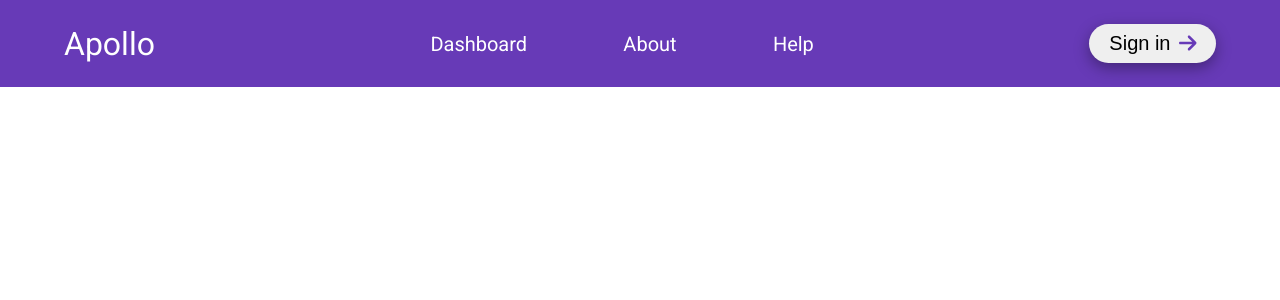
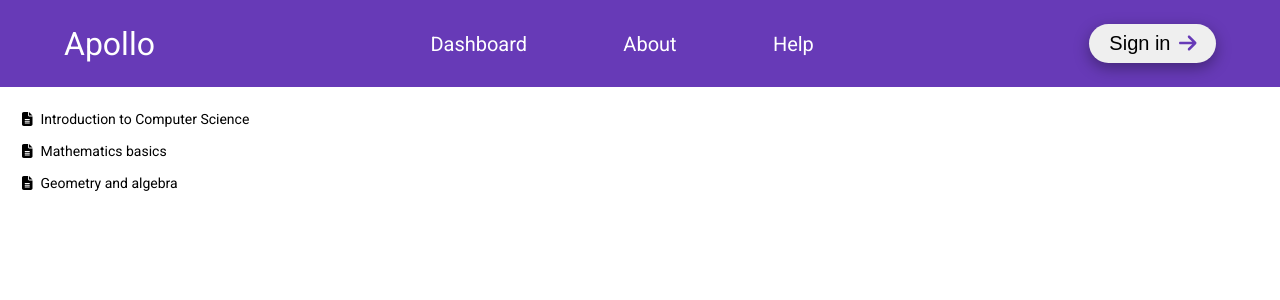
Before and after one commit to popastefan10/apollo-frontend, an Angular app: page / in a window 1280 px wide. Shown: the top 300 px of the page. Built offline with nearby package versions, Linux system fonts and the light colour scheme.

Commit message:
added articles

```diff
--- a/src/app/app.component.html
+++ b/src/app/app.component.html
@@ -1,2 +1,3 @@
 <app-navbar></app-navbar>
+<app-articles></app-articles>
 <router-outlet></router-outlet>
--- a/src/app/app.module.ts
+++ b/src/app/app.module.ts
@@ -7,11 +7,13 @@ import { BrowserAnimationsModule } from '@angular/platform-browser/animations';
 import { GlobalMaterialModule } from './shared/global-material/global-material.module';
 import { NavbarComponent } from './components/navbar/navbar.component';
 import { FontAwesomeModule } from '@fortawesome/angular-fontawesome';
+import { ArticlesComponent } from './components/articles/articles.component';
 
 @NgModule({
   declarations: [
     AppComponent,
-    NavbarComponent
+    NavbarComponent,
+    ArticlesComponent
   ],
   imports: [
     BrowserModule,
--- /dev/null
+++ b/src/app/components/articles/articles.component.html
@@ -0,0 +1,6 @@
+<div class="articles">
+    <div class="article-container" *ngFor="let article of articles">
+        <fa-icon class="fa-file-lines" [icon]="faFileLines"></fa-icon>
+        <p>{{ article }}</p>
+    </div>
+</div>
--- /dev/null
+++ b/src/app/components/articles/articles.component.scss
@@ -0,0 +1,20 @@
+@use "colors" as *;
+
+.articles {
+    padding: 1rem;
+
+    .article-container {
+        display: flex;
+				align-items: center;
+				padding: 6px;
+				cursor: pointer;
+
+				&:hover {
+					background-color: $very-light-deep-purple;
+				}
+
+        p {
+            padding-left: 8px;
+        }
+    }
+}
--- /dev/null
+++ b/src/app/components/articles/articles.component.ts
@@ -0,0 +1,19 @@
+import { Component, OnInit } from '@angular/core';
+import { faFileLines } from '@fortawesome/free-solid-svg-icons';
+
+
+@Component({
+  selector: 'app-articles',
+  templateUrl: './articles.component.html',
+  styleUrls: ['./articles.component.scss']
+})
+export class ArticlesComponent implements OnInit {
+  articles = ["Introduction to Computer Science", "Mathematics basics", "Geometry and algebra"];
+  faFileLines = faFileLines;
+
+  constructor() { }
+
+  ngOnInit(): void {
+  }
+
+}
--- a/src/styles.scss
+++ b/src/styles.scss
@@ -10,6 +10,5 @@ body { margin: 0; font-family: Roboto, "Helvetica Neue", sans-serif; }
 h1,
 h2,
 p {
-    margin: 0 !important;
-    padding: 0 !important;
+    margin-bottom: 0 !important;
 }
```
Also changed, not shown: 1 other file (tests, documents, lock files or other folders).
